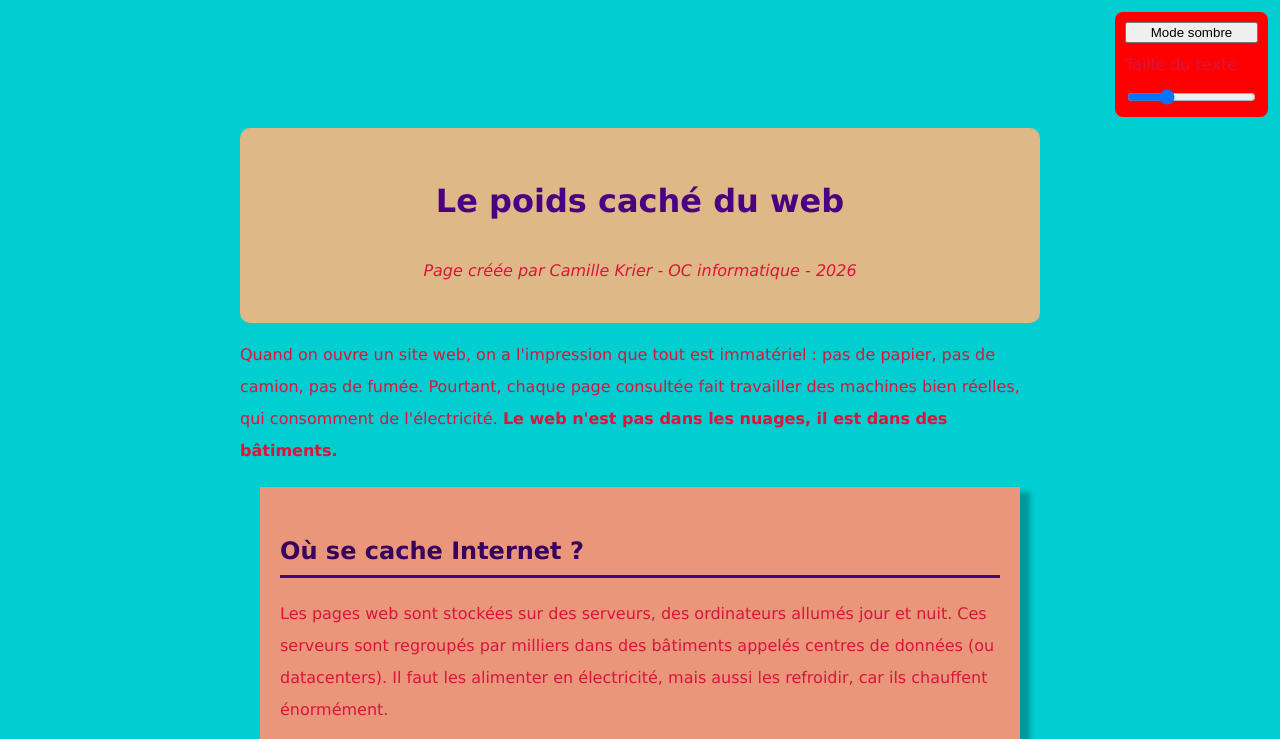
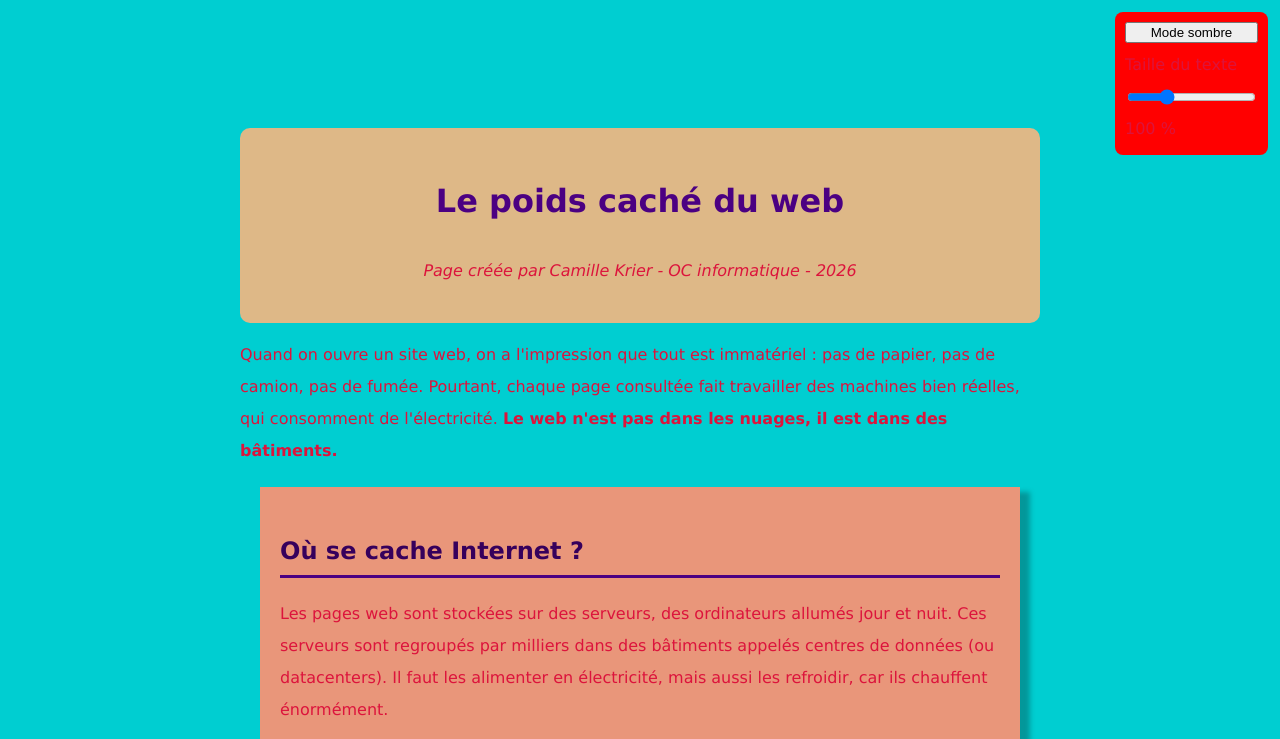
Before and after one commit to camiikr/tp-durability, a plain HTML site: page index.html in a window 1280 px wide. Shown: the top 739 px of the page. Drawn offline with Linux system fonts and the light colour scheme.

Commit message:
Valeur du curseur
Permet d'afficher la valeur choisie ou sélectionnée sur le curseur.

```diff
--- a/index.html
+++ b/index.html
@@ -13,7 +13,8 @@
       <button id="bouton-theme">Mode sombre</button>
       <label for="curseur-taille">Taille du texte</label>
       <input type="range" id="curseur-taille" min="80" max="150" step="5" value="100">
-  </div>
+      <span id="valeur-taille">100 %</span>
+    </div>
   <header>
     <h1>Le poids caché du web</h1>
     <p><div class="intro">Page créée par Camille Krier - OC informatique - 2026</div></p>
```
